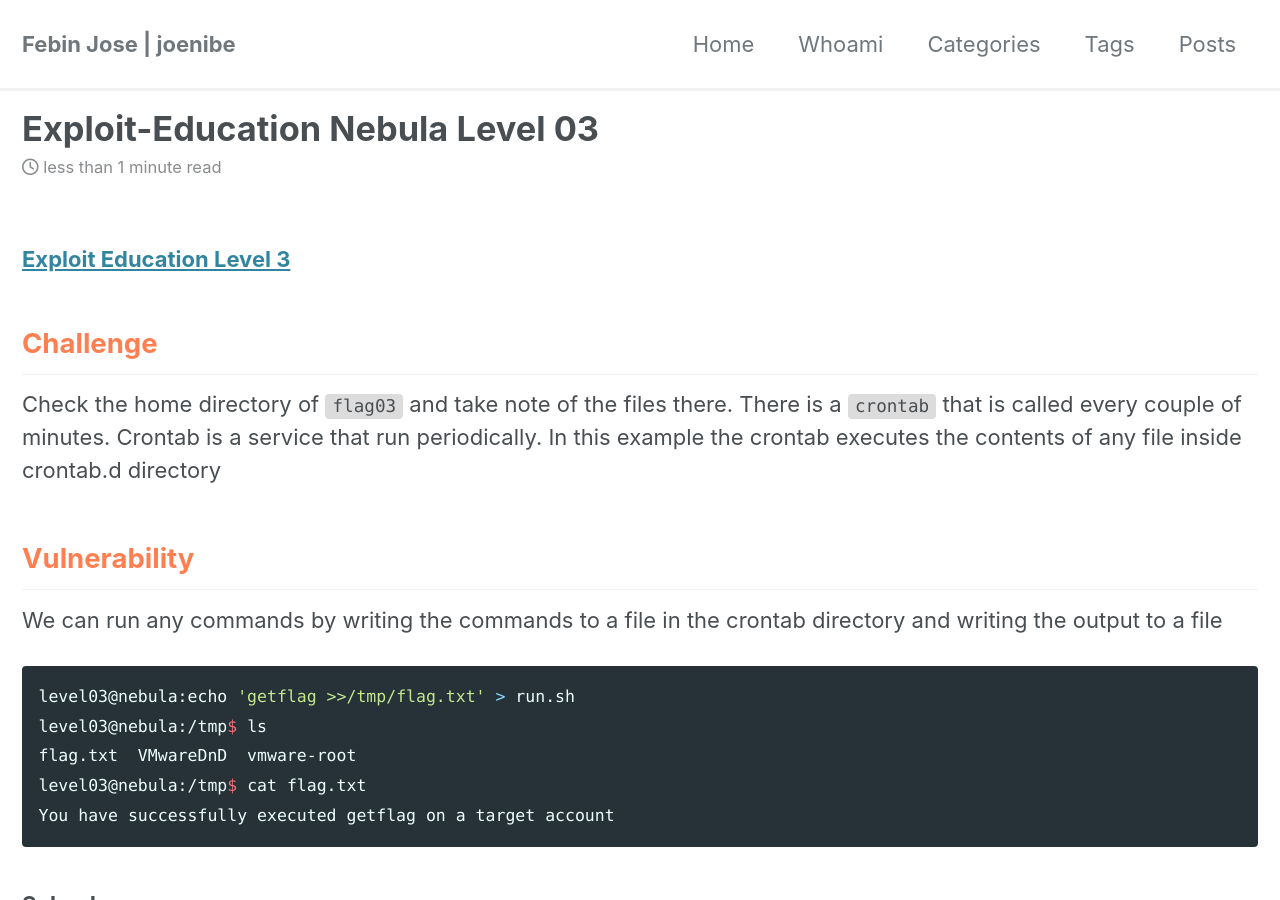
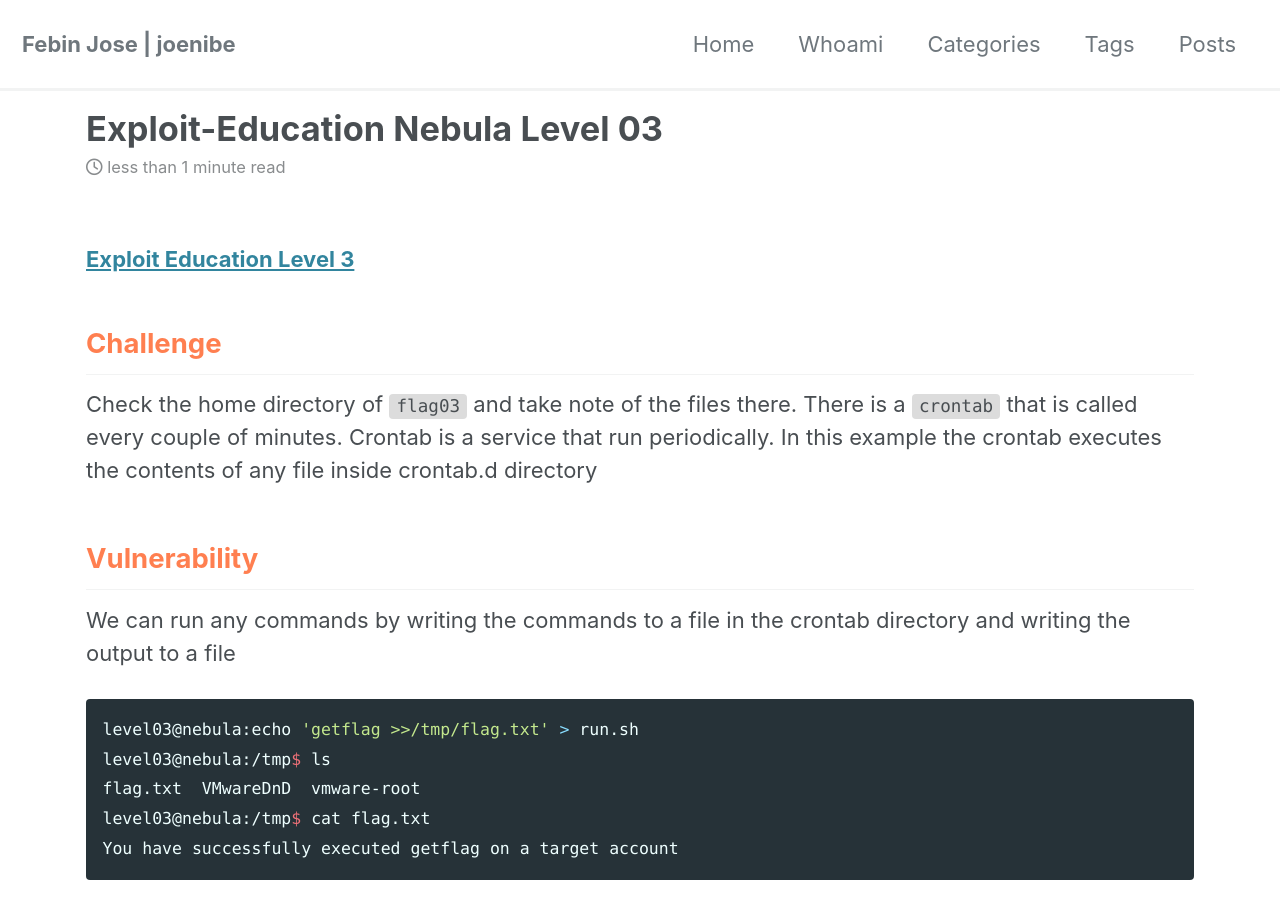
Before and after one commit to JoeNibe/JoeNibe.github.io, a Jekyll site: the page built from _posts/nebula/2019-08-13-level03.md, in a window 1280 px wide and 900 px high. Built offline with Jekyll 4.4.1, drawn with Linux system fonts in a browser that asks for light colours; cached includes are drawn as plain includes; nearby versions of some CDN libraries.

Commit message:
Update single_c.html

```diff
--- a/_layouts/single_c.html
+++ b/_layouts/single_c.html
@@ -14,7 +14,7 @@
   {% endunless %}
 {% endif %}
 
-<div id="main" role="main" style="max-width: none">
+<div id="main" role="main" style="max-width: 90%">
 
 
   <article class="page" style="width: 100%;" itemscope itemtype="https://schema.org/CreativeWork">
```
